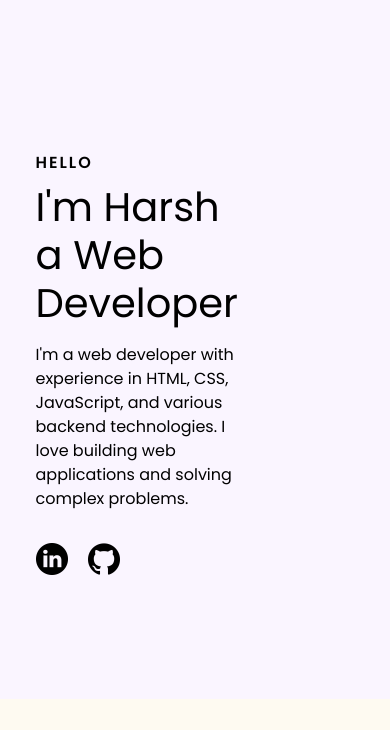
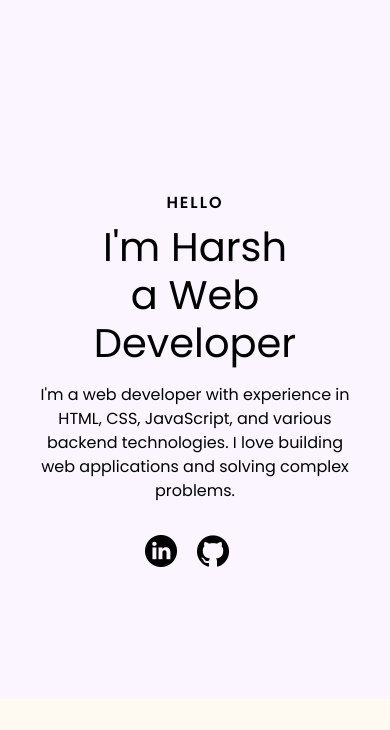
Before and after one commit to Harshparihar2003/Portfolio, a plain HTML site: page index.html in a window 390 px wide. Shown: the top 730 px of the page. Drawn offline with Linux system fonts and the light colour scheme.

```diff
--- a/css/mediaqueries.css
+++ b/css/mediaqueries.css
@@ -88,4 +88,17 @@
   .image {
     display: none; /* Hide the profile photo */
   }
+
+  .section__container {
+    display: flex;
+    flex-direction: column; /* Stack the content vertically */
+    align-items: center; /* Center the content horizontally */
+    justify-content: center; /* Center the content vertically */
+    text-align: center; /* Center the text */
+  }
+
+  .content {
+    text-align: center; /* Ensure content is centered */
+    margin-top: 2rem; /* Add some top margin for spacing */
+  }
 }
--- a/css/style.css
+++ b/css/style.css
@@ -254,7 +254,9 @@
   justify-content: center;
   flex-direction: column;
   /* height: 70vh; */
+  margin-top: 4rem;
   margin-bottom: 5rem;
+  border: 2px solid red;
 }
 
   form {
```
